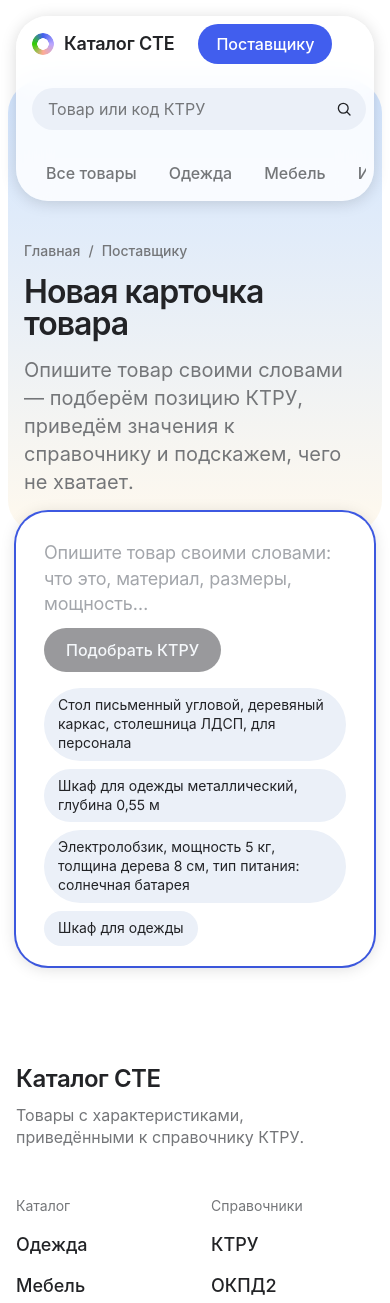
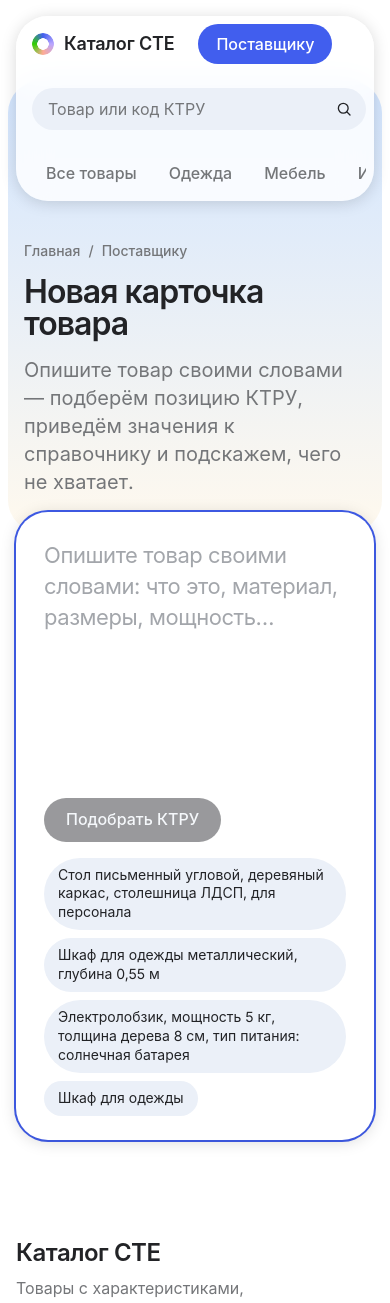
Before and after one commit to GoatWhistle/tender, a React (Vite) app in the folder frontend/: page /sell in a window 390 px wide. Shown: the top 1303 px of the page. Built offline with nearby package versions, Linux system fonts and the light colour scheme; a web font is replaced by a local one.

Commit message:
Экран поставщика: поле ввода на весь экран, после описания карточка товара справа

```diff
--- a/frontend/src/pages/Seller.tsx
+++ b/frontend/src/pages/Seller.tsx
@@ -117,7 +117,7 @@ function Composer({
         }}
       />
       <div className="composer__bar">
-        <span className="composer__hint">Enter — отправить, Shift + Enter — новая строка</span>
+        <span className="composer__hint">Enter — отправить · Shift + Enter — перенос</span>
         <button className="pill pill--dark" disabled={busy || !text.trim()}>
           {busy ? "Анализ…" : state ? "Дополнить" : "Подобрать КТРУ"}
         </button>
@@ -159,12 +159,11 @@ function Cards({
   exportCard: () => void;
 }) {
   const q = state.next_question;
-  const cards: { key: string; node: JSX.Element; wide?: boolean }[] = [];
+  const cards: { key: string; node: JSX.Element }[] = [];
 
   if (q)
     cards.push({
       key: q.id,
-      wide: q.options.length > 4,
       node: (
         <article className="card-x card-x--question">
           <p className="card-x__eyebrow">Уточнение</p>
@@ -257,7 +256,7 @@ function Cards({
       {cards.map((c, n) => (
         <div
           key={c.key}
-          className={c.wide ? "cards__item cards__item--wide" : "cards__item"}
+          className="cards__item"
           style={{ animationDelay: `${n * 60}ms` }}
         >
           {c.node}
@@ -303,7 +302,6 @@ function Characteristics({
                 <th scope="col">Характеристика</th>
                 <th scope="col">Из описания</th>
                 <th scope="col">Значение по КТРУ</th>
-                <th scope="col">Источник</th>
               </tr>
             </thead>
             <tbody>
@@ -318,6 +316,7 @@ function Characteristics({
                     </th>
                     <td data-label="Из описания" className="ftable__quote">
                       {f?.quote ? `«${f.quote}»` : "—"}
+                      <span className="ptable__sub">{f ? SOURCE[f.source] : "Не указано"}</span>
                     </td>
                     <td data-label="Значение">
                       {f && (
@@ -353,9 +352,6 @@ function Characteristics({
                           {f && <option value="__remove">Удалить значение</option>}
                         </select>
                       )}
-                    </td>
-                    <td data-label="Источник" className="ftable__source">
-                      {f ? SOURCE[f.source] : "Не указано"}
                     </td>
                   </tr>
                 );
@@ -514,11 +510,14 @@ export function Seller() {
         </p>
       </section>
 
-      <div className="seller">
+      <div className={state ? "seller seller--split" : "seller"}>
+        <div className="seller__input">
           <Composer
             state={state}
             busy={busy}
-          onSubmit={(text) => run(() => (id ? sellerApi.message(id, text) : sellerApi.create(text)))}
+            onSubmit={(text) =>
+              run(() => (id ? sellerApi.message(id, text) : sellerApi.create(text)))
+            }
           />
 
           {error && (
@@ -537,17 +536,25 @@ export function Seller() {
                 edit={edit}
                 exportCard={exportCard}
               />
-            <Summary state={state} busy={busy} />
-            <div className={busy ? "seller__details is-stale" : "seller__details"}>
-              <Characteristics state={state} busy={busy} edit={edit} />
-              <Candidates state={state} />
-            </div>
               <button className="textlink seller__reset" onClick={reset}>
                 Начать новую карточку
               </button>
             </>
           )}
         </div>
+
+        {state && (
+          <aside
+            className={busy ? "seller__card is-stale" : "seller__card"}
+            aria-label="Карточка товара"
+            aria-busy={busy}
+          >
+            <Summary state={state} busy={busy} />
+            <Characteristics state={state} busy={busy} edit={edit} />
+            <Candidates state={state} />
+          </aside>
+        )}
+      </div>
     </>
   );
 }
--- a/frontend/src/styles.css
+++ b/frontend/src/styles.css
@@ -1435,19 +1435,58 @@ fieldset {
   margin: -20px auto 0;
   padding: 0 var(--gutter);
   display: grid;
+  grid-template-columns: minmax(0, 1fr);
   gap: 24px;
+  align-items: start;
   position: relative;
-}
-
-.seller__details {
-  display: grid;
-  gap: 40px;
-  margin-top: 16px;
+  transition: grid-template-columns 520ms var(--ease-out);
+}
+
+/* после первого описания поле уезжает влево, справа собирается карточка */
+.seller--split {
+  grid-template-columns: minmax(0, 5fr) minmax(0, 7fr);
+}
+
+.seller__input {
+  display: grid;
+  gap: var(--gap);
+  min-width: 0;
+}
+
+.seller--split .seller__input {
+  position: sticky;
+  top: 96px;
+}
+
+.seller__card {
+  min-width: 0;
+  display: grid;
+  gap: 32px;
+  padding: 24px;
+  border-radius: var(--r-field);
+  background: var(--paper);
+  box-shadow: var(--shadow-float);
+  animation: slide-in 520ms var(--ease-out) both;
   transition: opacity 160ms var(--ease-out);
 }
 
-.seller__details.is-stale {
+.seller__card.is-stale {
   opacity: 0.6;
+}
+
+@keyframes slide-in {
+  from {
+    opacity: 0;
+    transform: translateX(32px);
+  }
+}
+
+.seller__card .summary {
+  margin: -8px -8px 0;
+}
+
+.seller__card .block-title {
+  font-size: 20px;
 }
 
 .seller__reset {
@@ -1484,6 +1523,28 @@ fieldset {
   letter-spacing: -0.01em;
 }
 
+.seller:not(.seller--split) .composer {
+  min-height: 52vh;
+  grid-template-rows: 1fr auto auto;
+  padding: 32px 32px 24px;
+}
+
+.seller:not(.seller--split) .composer__input {
+  min-height: 30vh;
+  font-size: 28px;
+  letter-spacing: -0.02em;
+}
+
+.seller--split .composer__input {
+  font-size: 18px;
+}
+
+.seller--split .composer__hint {
+  white-space: nowrap;
+  overflow: hidden;
+  text-overflow: ellipsis;
+}
+
 .composer__input::placeholder {
   color: #a3a6ab;
 }
@@ -1543,17 +1604,13 @@ fieldset {
 /* карточки уточнений и замечаний выпадают из-под поля ввода */
 .cards {
   display: grid;
-  grid-template-columns: repeat(auto-fill, minmax(300px, 1fr));
+  grid-template-columns: minmax(0, 1fr);
   gap: var(--gap);
   align-items: start;
 }
 
 .cards__item {
   animation: drop 420ms var(--ease-out) both;
-}
-
-.cards__item--wide {
-  grid-column: span 2;
 }
 
 @keyframes drop {
@@ -2107,6 +2164,14 @@ main > .notice {
 /* ---------- Адаптив ---------- */
 
 @media (max-width: 1100px) {
+  .seller--split {
+    grid-template-columns: minmax(0, 1fr);
+  }
+
+  .seller--split .seller__input {
+    position: static;
+  }
+
   .nav {
     flex-wrap: wrap;
     padding: 8px;
@@ -2333,10 +2398,6 @@ main > .notice {
     grid-template-columns: 1fr;
   }
 
-  .cards__item--wide {
-    grid-column: auto;
-  }
-
   .composer__input {
     font-size: 18px;
   }
@@ -2347,6 +2408,19 @@ main > .notice {
 
   .pagehead--compact .pagehead__title {
     font-size: 32px;
+  }
+
+  .seller:not(.seller--split) .composer {
+    min-height: 44vh;
+    padding: 20px;
+  }
+
+  .seller:not(.seller--split) .composer__input {
+    font-size: 22px;
+  }
+
+  .seller__card {
+    padding: 16px;
   }
 
   .ftable td[data-label="Значение"] {
```
Also changed, not shown: 1 other file (tests, documents, lock files or other folders). Lines whose indentation alone changed are shown as unchanged.
